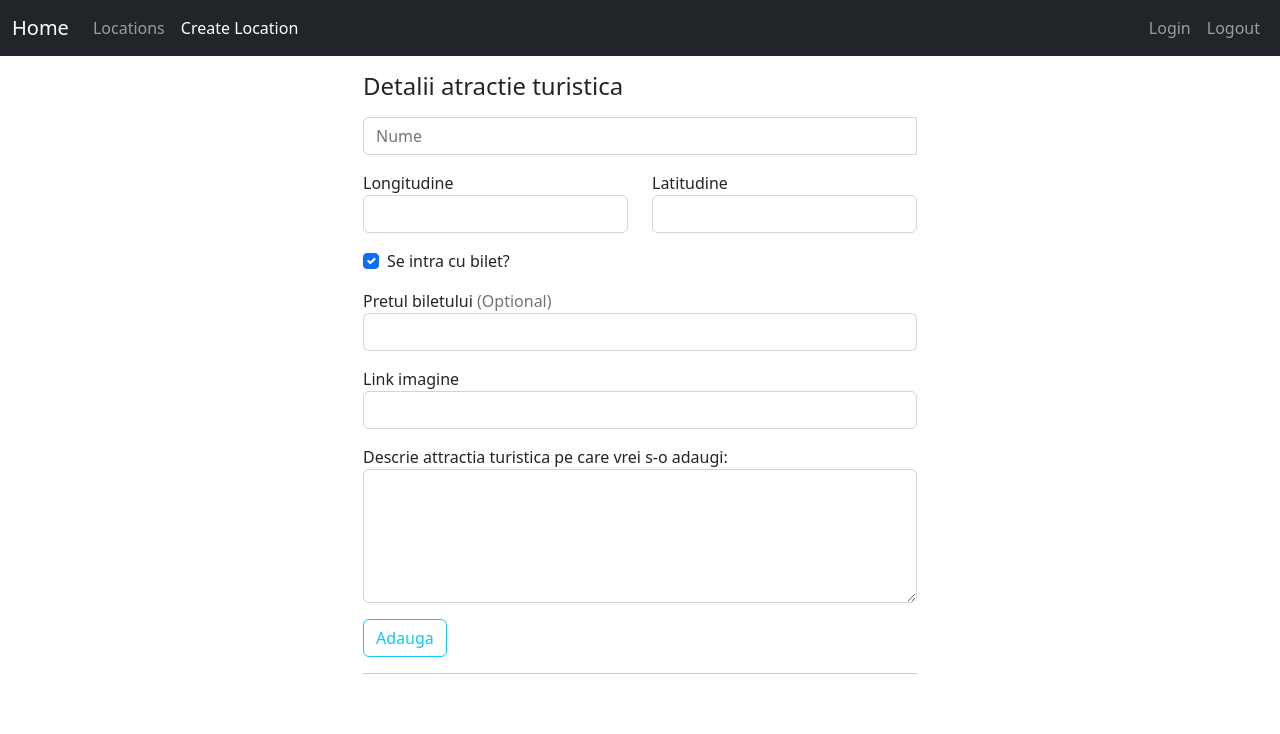
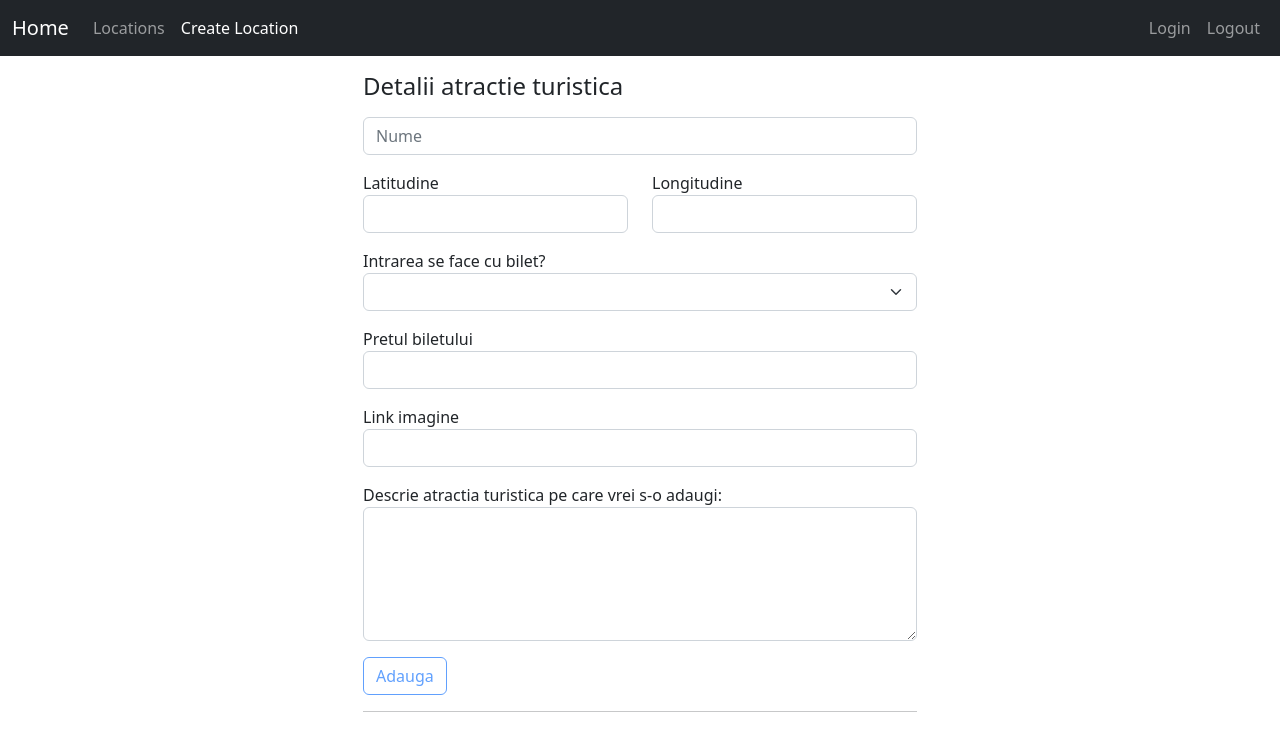
Before and after one commit to alexban14/Touristic_Locations_app, an Angular app in the folder licenta_fe/: page /locations/new in a window 1280 px wide. Shown: the top 734 px of the page. Built offline with nearby package versions, Linux system fonts and the light colour scheme.

Commit message:
show page, create page are done, need to implement some logic for storing the cookie session in the browser

```diff
--- a/licenta_fe/src/app/header/header.component.html
+++ b/licenta_fe/src/app/header/header.component.html
@@ -18,7 +18,7 @@
                 <a class="nav-link" routerLinkActive="active" routerLink="/locations/new">Create Location</a>
             </div>
             <div class="navbar-nav">
-                <a class="nav-link" routerLink="/auth/login">Login</a>
+                <a class="nav-link" routerLinkActive="active" routerLink="/auth/login">Login</a>
                 <a class="nav-link" (click)="logoutUser()">Logout</a>
             </div>
         </div>
--- a/licenta_fe/src/app/locations/create-location/create-location.component.html
+++ b/licenta_fe/src/app/locations/create-location/create-location.component.html
@@ -1,47 +1,57 @@
-<div class="col-md-6 mx-auto">
+<div class="col-md-10 col-lg-8 col-xl-6 mx-auto">
     <h4 class="mb-3">Detalii atractie turistica</h4>
-    <form class="needs-validation" novalidate>
+    <form [formGroup]="createLocationForm" (ngSubmit)="submitLocationForm()" class="needs-validation" novalidate>
         <div class="mb-3">
             <div class="input-group">
-                <input type="text" class="form-control" name="name" id="name" placeholder="Nume" required />
-                <div class="invalid-feedback" style="width: 100%">Numele este necesar</div>
+                <input formControlName="name" type="text" class="form-control" name="name" id="name" placeholder="Nume" required />
+            </div>
+            <div *ngIf="createLocationForm.touched && createLocationForm.controls['name'].errors" class="text-danger mb-3 d-block">
+                <div *ngIf="createLocationForm.touched && createLocationForm.controls['name'].errors['required']">Numele locatiei este necesar pentru a crea una noua</div>
             </div>
         </div>
 
-        <div class="row">
-            <div class="col-md-6 mb-3">
-                <label for="location[long]">Longitudine</label>
-                <input type="text" class="form-control" name="location[long]" id="location[long]" required />
-                <div class="invalid-feedback">Input necesar!</div>
+        <div formGroupName="location" class="row">
+            <div class="col-6 mb-3">
+                <label for="lat">Latitudine</label>
+                <input formControlName="lat" type="text" class="form-control" name="lat" id="lat" />
             </div>
-            <div class="col-md-6 mb-3">
-                <label for="location[lat]">Latitudine</label>
-                <input type="text" class="form-control" name="location[lat]" id="location[lat]" required />
-                <div class="invalid-feedback">Input necesar!</div>
+            <div class="col-6 mb-3">
+                <label for="long">Longitudine</label>
+                <input formControlName="long" type="text" class="form-control" name="long" id="long" />
             </div>
         </div>
 
         <div class="mb-3">
-            <div class="form-check">
-                <input class="form-check-input" type="checkbox" name="ticket" value="" id="ticket" checked required />
-                <label class="form-check-label" for="ticket"> Se intra cu bilet? </label>
+            <label for="ticket">Intrarea se face cu bilet?</label>
+            <select formControlName="ticket" class="form-select" aria-label="Default select example" id="ticket">
+                <option value="true">Da</option>
+                <option value="false">Nu</option>
+            </select>
+        </div>
+
+        <div class="mb-3">
+            <label for="price">Pretul biletului</label>
+            <input formControlName="price" class="form-control" type="number" name="price" id="price" />
+            <div *ngIf="createLocationForm.touched && createLocationForm.controls['price'].errors" class="text-danger mb-3 d-block">
+                <div *ngIf="createLocationForm.touched && createLocationForm.controls['price'].errors['required']">Este necesar sa specificati pretul biletului</div>
+            </div>
+        </div>
+        <div class="mb-3">
+            <label for="images">Link imagine</label>
+            <input formControlName="images" class="form-control" type="text" name="images" id="images" />
+            <div *ngIf="createLocationForm.touched && createLocationForm.controls['images'].errors" class="text-danger mb-3 d-block">
+                <div *ngIf="createLocationForm.touched && createLocationForm.controls['images'].errors['required']">Imagini despre locatiei sunt necesar pentru a crea una noua</div>
             </div>
         </div>
 
         <div class="mb-3">
-            <label for="price">Pretul biletului<span class="text-muted"> (Optional)</span></label>
-            <input class="form-control" type="number" name="price" id="price" />
+            <label for="description">Descrie atractia turistica pe care vrei s-o adaugi:</label>
+            <textarea formControlName="description" class="form-control" name="description" id="description" cols="30" rows="5"></textarea>
+            <div *ngIf="createLocationForm.touched && createLocationForm.controls['description'].errors" class="text-danger mb-3 d-block">
+                <div *ngIf="createLocationForm.touched && createLocationForm.controls['description'].errors['required']">Descrierea locatiei este necesar pentru a crea una noua</div>
+            </div>
         </div>
-        <div class="mb-3">
-            <label for="images">Link imagine</label>
-            <input class="form-control" type="text" name="images" id="images" required />
-        </div>
-
-        <div class="mb-3">
-            <label for="description">Descrie attractia turistica pe care vrei s-o adaugi:</label>
-            <textarea class="form-control" name="description" id="description" cols="30" rows="5" required></textarea>
-        </div>
-        <button type="submit" class="btn btn-outline-info">Adauga</button>
+        <button type="submit" class="btn btn-outline-primary" [disabled]="!createLocationForm.valid">Adauga</button>
         <hr class="mb-4" />
     </form>
 </div>
--- a/licenta_fe/src/app/locations/create-location/create-location.component.ts
+++ b/licenta_fe/src/app/locations/create-location/create-location.component.ts
@@ -1,15 +1,43 @@
 import { Component, OnInit } from '@angular/core';
+import { FormBuilder, FormGroup, Validators } from '@angular/forms';
+import { Router } from '@angular/router';
+import { LocationsService } from 'src/app/services/locations/locations.service';
 
 @Component({
-  selector: 'app-create-location',
-  templateUrl: './create-location.component.html',
-  styleUrls: ['./create-location.component.css']
+    selector: 'app-create-location',
+    templateUrl: './create-location.component.html',
+    styleUrls: ['./create-location.component.css']
 })
 export class CreateLocationComponent implements OnInit {
+    createLocationForm: FormGroup;
 
-  constructor() { }
+    constructor(private fb: FormBuilder, private locationsService: LocationsService, private _router: Router) {
+        this.createLocationForm = this.fb.group({
+            name: ['', Validators.required],
+            description: ['', Validators.required],
+            location: this.fb.group({
+                lat: ['', Validators.required],
+                long: ['', Validators.required]
+            }),
+            ticket: [Boolean, Validators.required],
+            price: [Number, Validators.required],
+            images: ['', Validators.required]
+        });
 
-  ngOnInit(): void {
-  }
+        this.createLocationForm.valueChanges.subscribe(console.log);
+    }
 
+    submitLocationForm() {
+        const LocationValue = this.createLocationForm.value;
+        console.log(LocationValue);
+        this.locationsService.createLocation(LocationValue).subscribe({
+            next: (res: any) => {
+                console.log(res);
+                this._router.navigate(['/locations/get']);
+            },
+            error: (err: any) => console.log(err)
+        });
+    }
+
+    ngOnInit(): void {}
 }
--- a/licenta_fe/src/app/locations/reivews/review.model.ts
+++ b/licenta_fe/src/app/locations/reivews/review.model.ts
@@ -3,9 +3,9 @@ import { LoginUser } from 'src/app/auth/user.model';
 export class Review {
     public description: string;
     public rating: number;
-    public creator: LoginUser;
+    public author: LoginUser;
 
-    constructor(descrption: string, rating: number, creator: LoginUser) {
-        (this.description = descrption), (this.rating = rating), (this.creator = creator);
+    constructor(descrption: string, rating: number, author: LoginUser) {
+        (this.description = descrption), (this.rating = rating), (this.author = author);
     }
 }
--- a/licenta_fe/src/app/locations/show-location/show-location.component.html
+++ b/licenta_fe/src/app/locations/show-location/show-location.component.html
@@ -31,9 +31,9 @@
                 <div class="col-sm-6 col-md-4 col-lg-3">
                     <div class="card">
                         <div class="card-body" *ngFor="let review of locationObj?.location.reviews">
-                            <!-- <h5 class="card-title">{{ review.creator.username }}</h5> -->
-                            <p class="card-text">{{ review.description }}</p>
-                            <h5 class="card-title">{{ review.rating }}</h5>
+                            <h5 class="card-title">{{ review.author.username | titlecase }}, a lasat un rating de: {{ review.rating }} din 5</h5>
+                            <hr />
+                            <p class="card-title">{{ review.description }}</p>
                         </div>
                     </div>
                 </div>
--- a/licenta_fe/src/app/services/auth/auth.service.ts
+++ b/licenta_fe/src/app/services/auth/auth.service.ts
@@ -22,8 +22,7 @@ export class AuthService {
         return this.http.post(environment.baseURL + this.loginEndpoint, user);
     }
 
-    // logout() {
-    //     return this.http.post(environment.baseURL + this.logoutEndpoint, sessionStorage.getItem('currentUser'));
-    //     this._router.navigate(['/']);
-    // }
+    logout() {
+        return this.http.post(environment.baseURL + this.logoutEndpoint, localStorage.getItem('currentUser'));
+    }
 }
```
Also changed, not shown: licenta_fe/src/app/locations/location.model.ts (+17 -0 lines), licenta_fe/src/app/services/locations/locations.service.ts (+6 -1 lines), 1 other file (tests, documents, lock files or other folders).
